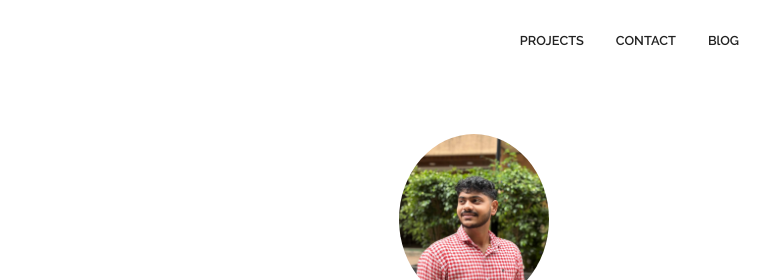
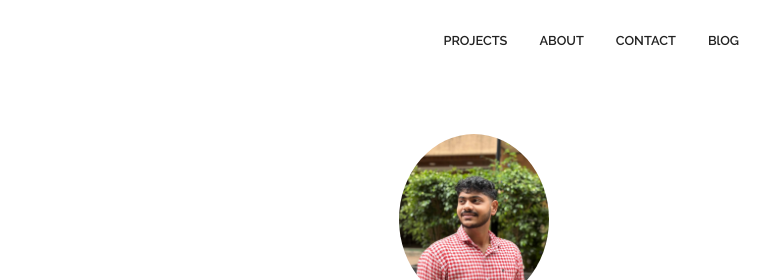
Before and after one commit to siddhesh-wagh/portfolio, a plain HTML site: page index.html in a window 1280 px wide. Shown: the top 280 px of the page, 166-932 px from the left. Drawn offline with Linux system fonts and the light colour scheme; a small style sheet from the web is missing.

Commit message:
about added

```diff
--- a/css/style.css
+++ b/css/style.css
@@ -206,6 +206,8 @@ body {
   left: 10px;
 }
 
+
+
 /* Footer */
 #footer {
   background: #111111;
--- a/index.html
+++ b/index.html
@@ -68,6 +68,7 @@
           <!-- Navbar links -->
           <ul class="nav-menu">
             <li><a class="nav-link" href="#projects">PROJECTS</a></li>
+            <li><a class="nav-link" href="#about">ABOUT</a></li>
             <li><a class="nav-link" href="#">CONTACT</a></li>
             <li><a class="nav-link" href="#">BlOG</a></li>
             <li>
@@ -95,7 +96,7 @@
           </div>
         </div>
       </nav>
-
+      <!-- main sections starts -->
       <section class="header-container">
         <img class="profile-image" src="assets/profile.jpg" alt="" />
         <h1>Hi I'm Siddhesh</h1>
@@ -116,8 +117,10 @@
           >Connect With Me</a
         >
       </section>
+      <!-- main sections ends here -->
     </header>
 
+    <!-- projects sections starts from here -->
     <!-- Projects -->
     <section id="projects" class="project-container container">
       <div class="division"></div>
@@ -262,6 +265,9 @@
         >See More <i class="fas fa-arrow-right"></i
       ></a>
     </section>
+    <!-- projects sections ends here -->
+
+
 
     <footer id="footer">
       <div class="container">
```
